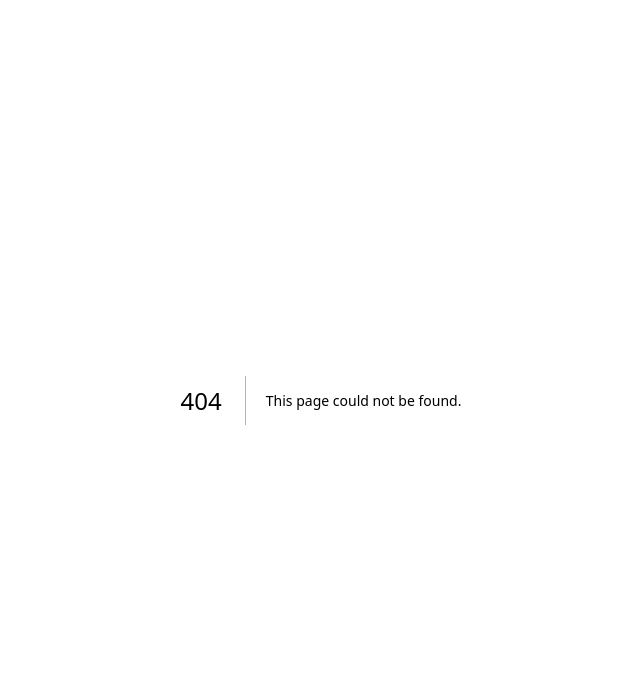
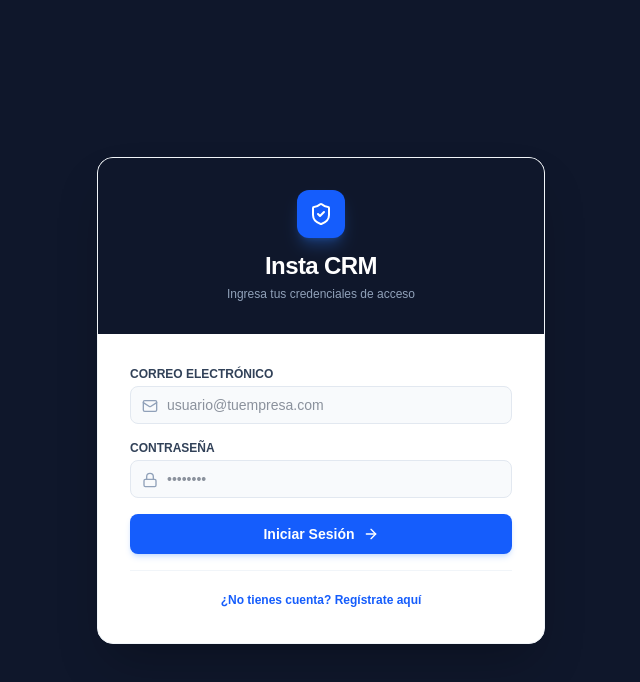
Before and after one commit to Piero1512/insta-crm, a Next.js app: page /login in a window 1280 px wide. Before the commit this address had no page. Shown: the top 682 px of the page, without its empty margins (319-959 px from the left). Built offline with nearby package versions, Linux system fonts and the light colour scheme; no server answers.

Commit message:
feat: flujo de autenticacion completo y gestion de perfil en header

```diff
--- /dev/null
+++ b/app/login/page.tsx
@@ -0,0 +1,172 @@
+// app/login/page.tsx
+'use client';
+
+import { useState } from 'react';
+import { useRouter } from 'next/navigation';
+import { supabase } from '@/lib/supabase';
+import { Lock, Mail, User, ArrowRight, ShieldCheck, AlertCircle } from 'lucide-react';
+
+export default function LoginPage() {
+  const router = useRouter();
+  const [isSignUp, setIsSignUp] = useState(false);
+  const [fullName, setFullName] = useState('');
+  const [email, setEmail] = useState('');
+  const [password, setPassword] = useState('');
+  const [loading, setLoading] = useState(false);
+  const [errorMsg, setErrorMsg] = useState('');
+  const [successMsg, setSuccessMsg] = useState('');
+
+  const handleAuth = async (e: React.FormEvent) => {
+    e.preventDefault();
+    setLoading(true);
+    setErrorMsg('');
+    setSuccessMsg('');
+
+    if (isSignUp) {
+      // Registro de nuevo usuario
+      const { data, error } = await supabase.auth.signUp({
+        email,
+        password,
+        options: {
+          data: {
+            full_name: fullName,
+          },
+        },
+      });
+
+      if (error) {
+        setErrorMsg(error.message);
+      } else {
+        setSuccessMsg('¡Cuenta creada con éxito! Ya puedes iniciar sesión.');
+        setIsSignUp(false);
+      }
+    } else {
+      // Inicio de sesión
+      const { error } = await supabase.auth.signInWithPassword({
+        email,
+        password,
+      });
+
+      if (error) {
+        setErrorMsg('Credenciales inválidas o correo no registrado.');
+      } else {
+        router.push('/');
+        router.refresh();
+      }
+    }
+
+    setLoading(false);
+  };
+
+  return (
+    <div className="min-h-screen bg-slate-900 flex items-center justify-center p-4">
+      <div className="w-full max-w-md bg-white rounded-2xl shadow-2xl overflow-hidden border border-slate-100">
+        {/* Cabecera */}
+        <div className="bg-slate-900 p-8 text-center text-white relative">
+          <div className="inline-flex items-center justify-center w-12 h-12 rounded-xl bg-blue-600 text-white mb-3 shadow-lg shadow-blue-500/30">
+            <ShieldCheck className="w-6 h-6" />
+          </div>
+          <h2 className="text-2xl font-bold tracking-tight">Insta CRM</h2>
+          <p className="text-xs text-slate-400 mt-1">
+            {isSignUp ? 'Crea una cuenta para tu equipo' : 'Ingresa tus credenciales de acceso'}
+          </p>
+        </div>
+
+        {/* Formulario */}
+        <form onSubmit={handleAuth} className="p-8 space-y-4">
+          {errorMsg && (
+            <div className="p-3 bg-rose-50 border border-rose-200 rounded-lg text-rose-700 text-xs flex items-center gap-2">
+              <AlertCircle className="w-4 h-4 shrink-0" />
+              <span>{errorMsg}</span>
+            </div>
+          )}
+
+          {successMsg && (
+            <div className="p-3 bg-emerald-50 border border-emerald-200 rounded-lg text-emerald-700 text-xs">
+              {successMsg}
+            </div>
+          )}
+
+          {isSignUp && (
+            <div>
+              <label className="block text-xs font-semibold text-slate-700 uppercase mb-1">
+                Nombre Completo
+              </label>
+              <div className="relative">
+                <User className="w-4 h-4 text-slate-400 absolute left-3 top-3" />
+                <input
+                  type="text"
+                  required
+                  placeholder="Ej. Carlos Mendoza"
+                  value={fullName}
+                  onChange={(e) => setFullName(e.target.value)}
+                  className="w-full pl-9 pr-3 py-2 text-sm bg-slate-50 border border-slate-200 rounded-lg focus:outline-none focus:border-blue-500 text-slate-800"
+                />
+              </div>
+            </div>
+          )}
+
+          <div>
+            <label className="block text-xs font-semibold text-slate-700 uppercase mb-1">
+              Correo Electrónico
+            </label>
+            <div className="relative">
+              <Mail className="w-4 h-4 text-slate-400 absolute left-3 top-3" />
+              <input
+                type="email"
+                required
+                placeholder="usuario@tuempresa.com"
+                value={email}
+                onChange={(e) => setEmail(e.target.value)}
+                className="w-full pl-9 pr-3 py-2 text-sm bg-slate-50 border border-slate-200 rounded-lg focus:outline-none focus:border-blue-500 text-slate-800"
+              />
+            </div>
+          </div>
+
+          <div>
+            <label className="block text-xs font-semibold text-slate-700 uppercase mb-1">
+              Contraseña
+            </label>
+            <div className="relative">
+              <Lock className="w-4 h-4 text-slate-400 absolute left-3 top-3" />
+              <input
+                type="password"
+                required
+                minLength={6}
+                placeholder="••••••••"
+                value={password}
+                onChange={(e) => setPassword(e.target.value)}
+                className="w-full pl-9 pr-3 py-2 text-sm bg-slate-50 border border-slate-200 rounded-lg focus:outline-none focus:border-blue-500 text-slate-800"
+              />
+            </div>
+          </div>
+
+          <button
+            type="submit"
+            disabled={loading}
+            className="w-full py-2.5 px-4 bg-blue-600 hover:bg-blue-700 disabled:bg-slate-400 text-white rounded-lg text-sm font-semibold shadow-md shadow-blue-500/20 flex items-center justify-center gap-2 transition-colors mt-2"
+          >
+            {loading ? 'Procesando...' : isSignUp ? 'Registrar Usuario' : 'Iniciar Sesión'}
+            <ArrowRight className="w-4 h-4" />
+          </button>
+
+          <div className="text-center pt-4 border-t border-slate-100">
+            <button
+              type="button"
+              onClick={() => {
+                setIsSignUp(!isSignUp);
+                setErrorMsg('');
+                setSuccessMsg('');
+              }}
+              className="text-xs text-blue-600 hover:underline font-semibold"
+            >
+              {isSignUp
+                ? '¿Ya tienes una cuenta? Inicia sesión'
+                : '¿No tienes cuenta? Regístrate aquí'}
+            </button>
+          </div>
+        </form>
+      </div>
+    </div>
+  );
+}
--- a/components/Header.tsx
+++ b/components/Header.tsx
@@ -1,35 +1,82 @@
 // components/Header.tsx
-import { Bell, Search, User } from 'lucide-react';
+'use client';
+
+import { useState, useEffect } from 'react';
+import { useRouter } from 'next/navigation';
+import { supabase } from '@/lib/supabase';
+import { Bell, Search, User, LogOut } from 'lucide-react';
 
 export default function Header() {
+  const router = useRouter();
+  const [userEmail, setUserEmail] = useState<string | null>(null);
+
+  useEffect(() => {
+    const getUser = async () => {
+      const { data: { user } } = await supabase.auth.getUser();
+      if (user?.email) {
+        setUserEmail(user.email);
+      }
+    };
+    getUser();
+  }, []);
+
+  const handleSignOut = async () => {
+    await supabase.auth.signOut();
+    router.push('/login');
+    router.refresh();
+  };
+
   return (
     <header className="h-16 bg-white border-b border-slate-200 flex items-center justify-between px-8 shrink-0">
-      <div className="flex items-center gap-4 w-96">
-        <div className="relative w-full">
+      {/* Barra de Búsqueda */}
+      <div className="relative w-96">
         <Search className="w-4 h-4 text-slate-400 absolute left-3 top-1/2 -translate-y-1/2" />
         <input
           type="text"
-            placeholder="Buscar lead, presupuesto u orden..."
+          placeholder="Buscar leads, presupuestos, coordinadores..."
           className="w-full pl-9 pr-4 py-1.5 text-sm bg-slate-50 border border-slate-200 rounded-lg focus:outline-none focus:border-blue-500 text-slate-800"
         />
       </div>
-      </div>
 
+      {/* Perfil y Acciones */}
       <div className="flex items-center gap-4">
-        <button className="relative p-2 text-slate-600 hover:bg-slate-100 rounded-full transition-colors">
+        <button
+          title="Notificaciones"
+          className="p-2 text-slate-500 hover:text-slate-800 hover:bg-slate-100 rounded-lg transition-colors relative"
+        >
           <Bell className="w-5 h-5" />
-          <span className="absolute top-1.5 right-1.5 w-2 h-2 bg-red-500 rounded-full"></span>
+          <span className="w-2 h-2 bg-blue-600 rounded-full absolute top-1.5 right-1.5 ring-2 ring-white"></span>
         </button>
 
-        <div className="flex items-center gap-3 border-l border-slate-200 pl-4">
-          <div className="w-8 h-8 rounded-full bg-blue-600 text-white flex items-center justify-center font-bold text-xs">
-            JP
+        <div className="h-6 w-[1px] bg-slate-200"></div>
+
+        {userEmail ? (
+          <div className="flex items-center gap-3">
+            <div className="flex items-center gap-2">
+              <div className="w-8 h-8 rounded-full bg-blue-100 text-blue-600 flex items-center justify-center font-bold text-xs">
+                {userEmail.charAt(0).toUpperCase()}
               </div>
-          <div className="text-left hidden sm:block">
-            <p className="text-xs font-semibold text-slate-800">Jean Piero</p>
-            <p className="text-[10px] text-slate-500">Director General</p>
+              <span className="text-xs font-semibold text-slate-700 hidden sm:inline">
+                {userEmail}
+              </span>
             </div>
+            <button
+              onClick={handleSignOut}
+              title="Cerrar Sesión"
+              className="p-2 text-slate-400 hover:text-rose-600 hover:bg-rose-50 rounded-lg transition-colors"
+            >
+              <LogOut className="w-4 h-4" />
+            </button>
           </div>
+        ) : (
+          <button
+            onClick={() => router.push('/login')}
+            className="inline-flex items-center gap-1.5 text-xs font-semibold text-blue-600 hover:text-blue-700 px-3 py-1.5 bg-blue-50 rounded-lg transition-colors"
+          >
+            <User className="w-4 h-4" />
+            Ingresar
+          </button>
+        )}
       </div>
     </header>
   );
```
Lines whose indentation alone changed are shown as unchanged.
